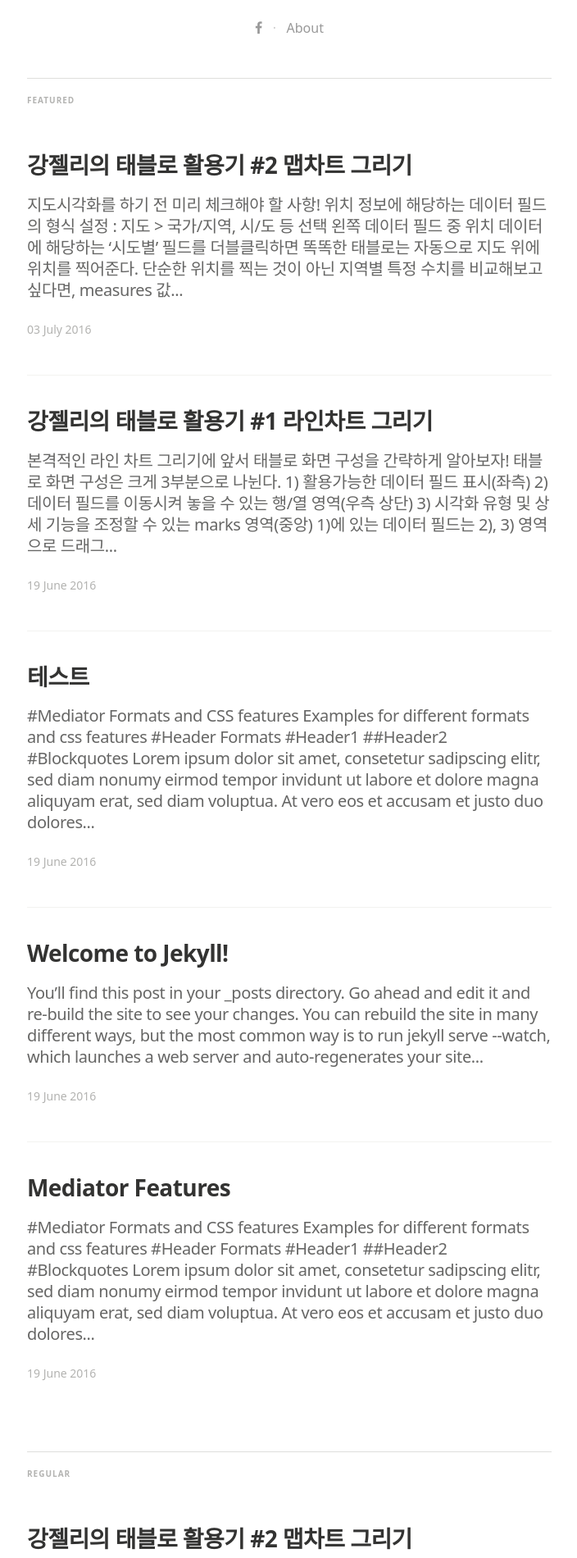
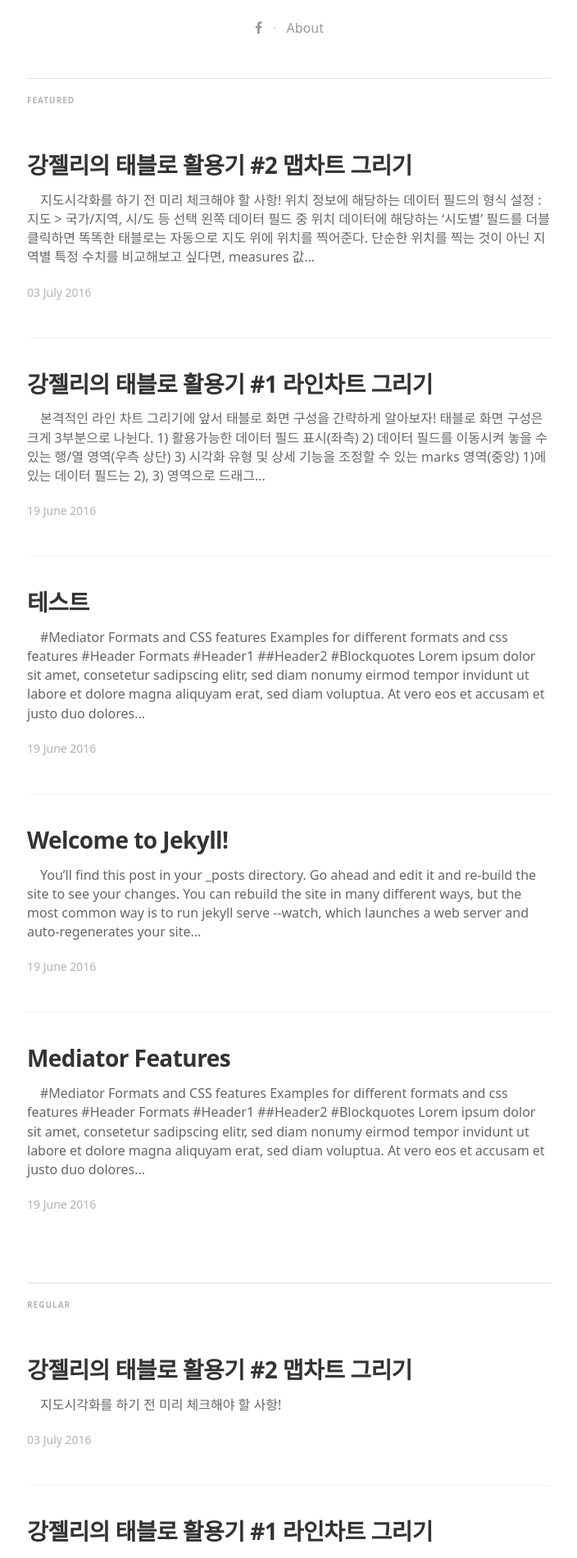
Before and after one commit to NewsJelly/blog-contents, a Jekyll site: the page built from index.html, in a window 1280 px wide. Shown: the part 616-2516 px from the top of the page at 82% size, without its empty margins (287-991 px from the left). Built offline with Jekyll 4.4.1, drawn with Linux system fonts in a browser that asks for light colours; nearby versions of some CDN libraries; some web fonts are replaced; the list of posts is cut into pages by our own code.

Commit message:
change post-exceprt

```diff
--- a/css/main.sass
+++ b/css/main.sass
@@ -154,12 +154,12 @@ body
         &:hover
           text-decoration: none
     .post-excerpt
-      letter-spacing: -0.02em
       font-weight: 300
       font-style: normal
-      font-size: 20px
-      line-height: 1.3
+      font-size: 16px
+      line-height: 1.45
       color: #666665
+      text-indent : 1em
     .post-meta
       font-size: 14px
       color: #b3b3b1
```
